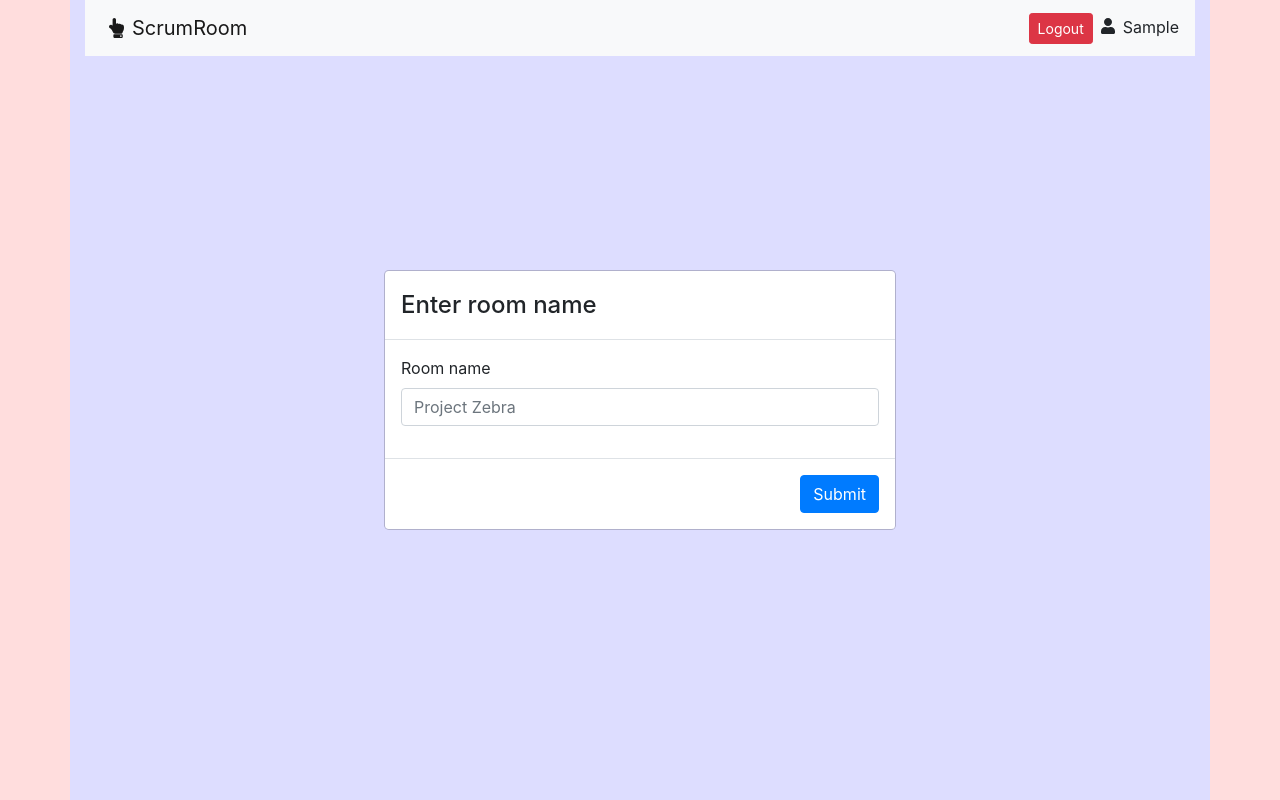
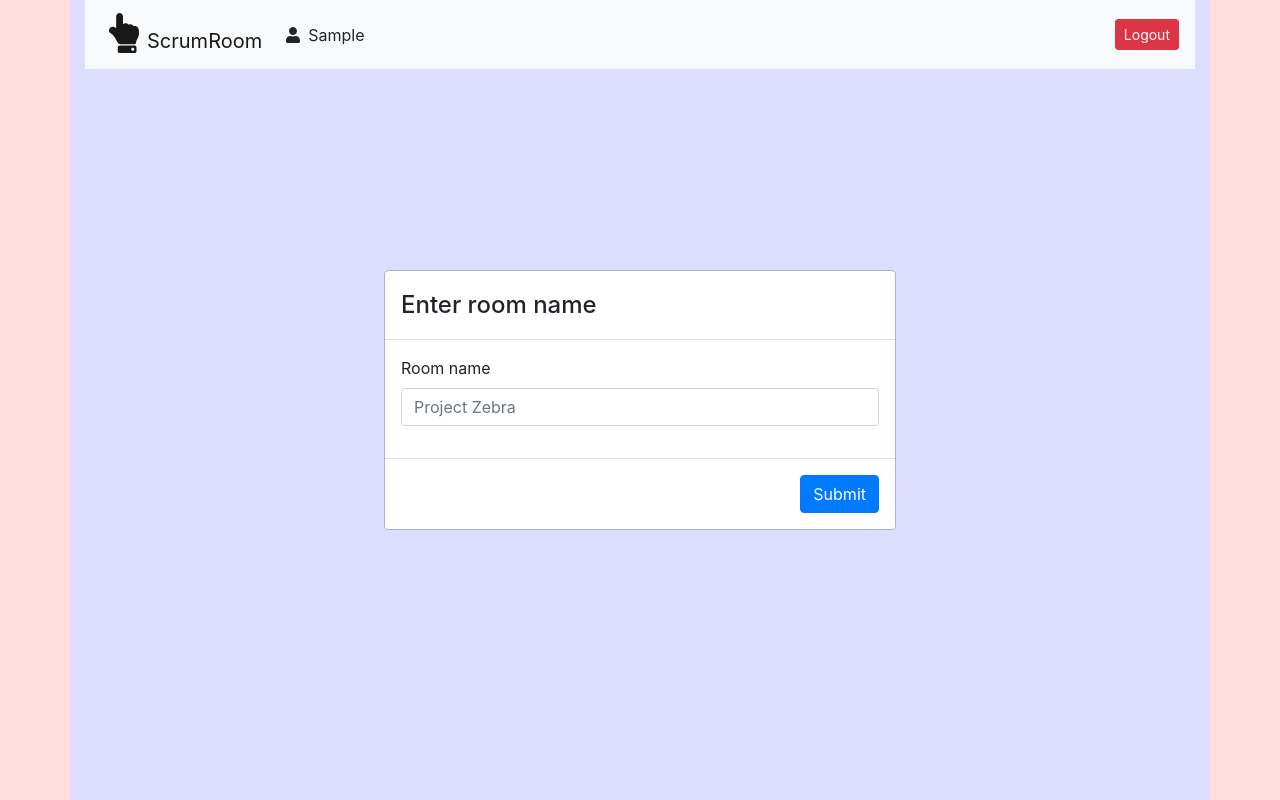
Before and after one commit to saveman/scrumroom, a React (Create React App) app in the folder frontend/: page / in a window 1280 px wide. Both pictures are taken after typing "Sample" into the empty fields and a click on the button "Submit". Built offline with nearby package versions, Linux system fonts and the light colour scheme; no server answers.

Commit message:
Navbar layout reworked

```diff
--- a/frontend/src/view/TopNavbar.js
+++ b/frontend/src/view/TopNavbar.js
@@ -2,11 +2,11 @@ import React from 'react'
 import { useSelector, useDispatch } from 'react-redux';
 import { Navbar, Nav, Button } from 'react-bootstrap';
 import { FontAwesomeIcon } from '@fortawesome/react-fontawesome'
-import { faUser, faUserSlash, faHandPointUp } from '@fortawesome/free-solid-svg-icons'
+import { faUser, faUserSlash, faHandPointUp, faHouseUser } from '@fortawesome/free-solid-svg-icons'
 import { selectUserInfo, logoutUser } from '../model/userInfo';
 import { Link, Switch, Route } from 'react-router-dom';
 
-const TopNavbarUserInfo = () => {
+const TopNavbarUserName = () => {
     const dispatch = useDispatch();
     const userInfo = useSelector(selectUserInfo);
 
@@ -17,7 +17,6 @@ const TopNavbarUserInfo = () => {
     if (userInfo.isLogged) {
         return (
             <div>
-                <Button onClick={onLogout} className="ml-1" size="sm" variant="danger">Logout</Button>
                 <FontAwesomeIcon icon={faUser} className="mx-2" />
                 {userInfo.name}
             </div>
@@ -32,6 +31,38 @@ const TopNavbarUserInfo = () => {
     }
 }
 
+const TopNavbarUserLogout = () => {
+    const dispatch = useDispatch();
+    const userInfo = useSelector(selectUserInfo);
+
+    const onLogout = () => {
+        dispatch(logoutUser(null))
+    };
+
+    if (userInfo.isLogged) {
+        return (
+            <div>
+                <Button onClick={onLogout} className="ml-1" size="sm" variant="danger">Logout</Button>
+            </div>
+        );
+    } else {
+        return <></>
+    }
+}
+
+export const TopNavbarRoomName = ({ match }) => {
+    const getRoomName = (match) => {
+        return match.params.room;
+    }
+
+    return (
+        <Nav.Item>
+            <FontAwesomeIcon icon={faHouseUser} className="mx-2" />
+            {getRoomName(match)}
+        </Nav.Item>
+    );
+};
+
 export const TopNavbarRoomExit = () => {
     return (
         <Link to="/">
@@ -43,17 +74,23 @@ export const TopNavbarRoomExit = () => {
 export const TopNavbar = () => {
     return (
         <Navbar bg="light" expand="lg" sticky="top">
-            <Navbar.Brand className="mr-auto" /*as={Link} to="/"*/>
-                <FontAwesomeIcon icon={faHandPointUp} className="mx-2" />
+            <Navbar.Brand className="mr-auto pr-3" /*as={Link} to="/"*/>
+                <FontAwesomeIcon icon={faHandPointUp} size="2x" className="mx-2" />
                 ScrumRoom
             </Navbar.Brand>
             <Navbar.Toggle aria-controls="basic-navbar-nav" />
             <Navbar.Collapse id="basic-navbar-nav">
+                <Nav className="mr-auto">
+                    <Switch>
+                        <Route path="/rooms/:room" component={TopNavbarRoomName} />
+                    </Switch>
+                    <TopNavbarUserName />
+                </Nav>
                 <Nav className="ml-auto">
                     <Switch>
                         <Route path="/rooms/:room" component={TopNavbarRoomExit} />
                     </Switch>
-                    <TopNavbarUserInfo />
+                    <TopNavbarUserLogout />
                 </Nav>
             </Navbar.Collapse>
         </Navbar >
```
